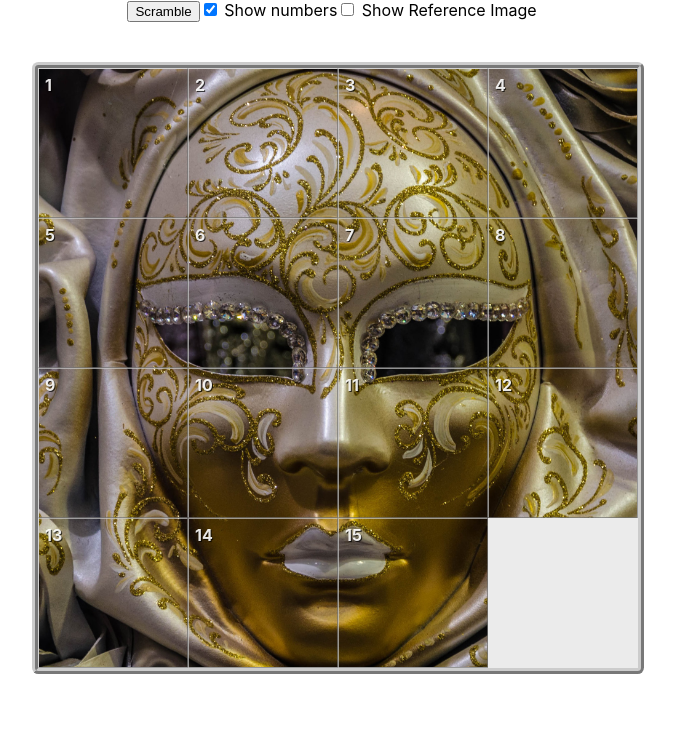
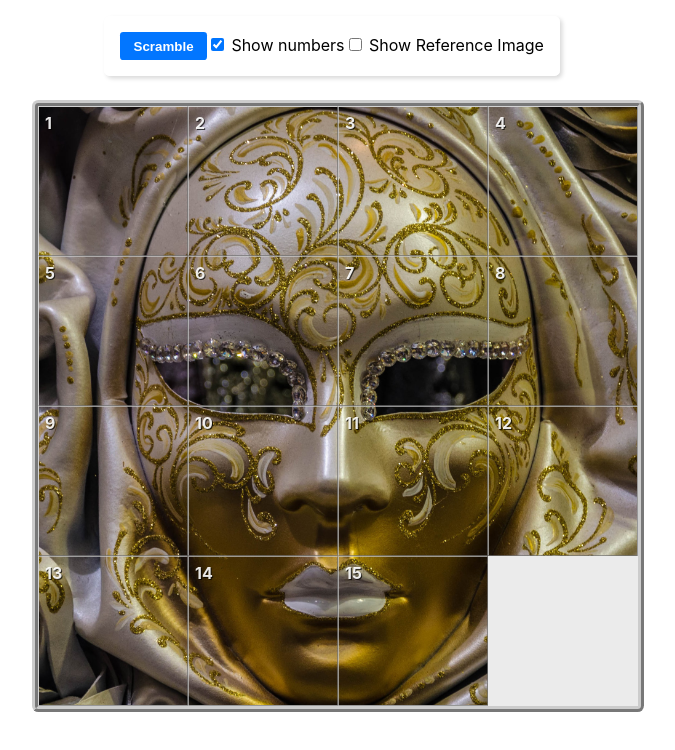
Before and after one commit to gdaws/sliderpuzzle, a React (Create React App) app: page / in a window 1280 px wide. Shown: the top 750 px of the page, without its empty margins (308-983 px from the left). Built offline with nearby package versions, Linux system fonts and the light colour scheme.

Commit message:
App menu styling

```diff
--- a/src/gui/components/App.css
+++ b/src/gui/components/App.css
@@ -2,14 +2,26 @@
   text-align: center;
 }
 
-.AppPuzzleContainer {
+.AppMenu {
+  position: sticky;
+  display: inline-block;
+  top: 1em;
+  z-index: 1;
+  padding: 1em;
+  background-color: rgba(255, 255, 255, 0.7);
+  backdrop-filter: blur(1em);
+  border-radius: 0.35em;
+  box-shadow: 0.15em 0.15em 0.25em rgba(0, 0, 0, 0.15);
+  margin-bottom: 1em;
+}
+
+.AppBody {
   display: flex;
   flex-wrap: wrap;
   justify-content: center;
-  padding: 1em;
 }
 
-.AppPuzzleContainer > * {
+.AppBody > * {
   width: 75vmin;
   height: 75vmin;
   padding: 3vmin;
@@ -19,3 +31,17 @@
   width: 30vmin;
   height: 30vmin;
 }
+
+.btn {
+  background-color: #0276FF;
+  font-weight: bold;
+  color: #fff;
+  padding: 0.5em 1em;
+  border: none;
+  border-radius: 0.25em;
+  cursor: pointer;
+}
+
+.btn:hover {
+  filter: brightness(1.25);
+}
--- a/src/gui/components/App.tsx
+++ b/src/gui/components/App.tsx
@@ -33,10 +33,12 @@ function App() {
 
   return (
     <div className="App">
-      <button type="button" onClick={scramble}>Scramble</button>
-      <label><input type="checkbox" value={1} checked={state.ui.numbersVisible} onClick={toggleTileNumbersVisibility} /> Show numbers</label>
-      <label><input type="checkbox" value={1} checked={state.ui.referenceImageVisible} onClick={toggleReferenceImageVisibility} /> Show Reference Image</label>
-      <div className="AppPuzzleContainer">
+      <div className="AppMenu">
+        <button className="btn" type="button" onClick={scramble}>Scramble</button>
+        <label><input type="checkbox" value={1} checked={state.ui.numbersVisible} onClick={toggleTileNumbersVisibility} /> Show numbers</label>
+        <label><input type="checkbox" value={1} checked={state.ui.referenceImageVisible} onClick={toggleReferenceImageVisibility} /> Show Reference Image</label>
+      </div>
+      <div className="AppBody">
         {state.ui.referenceImageVisible ? <Puzzle className="AppRefBoard" board={initBoard(state.board.size)} numbersVisible={false} backgroundImage={state.ui.boardImage} onSlide={() => {}} /> : null}
         <Puzzle
           board={state.board}
```
